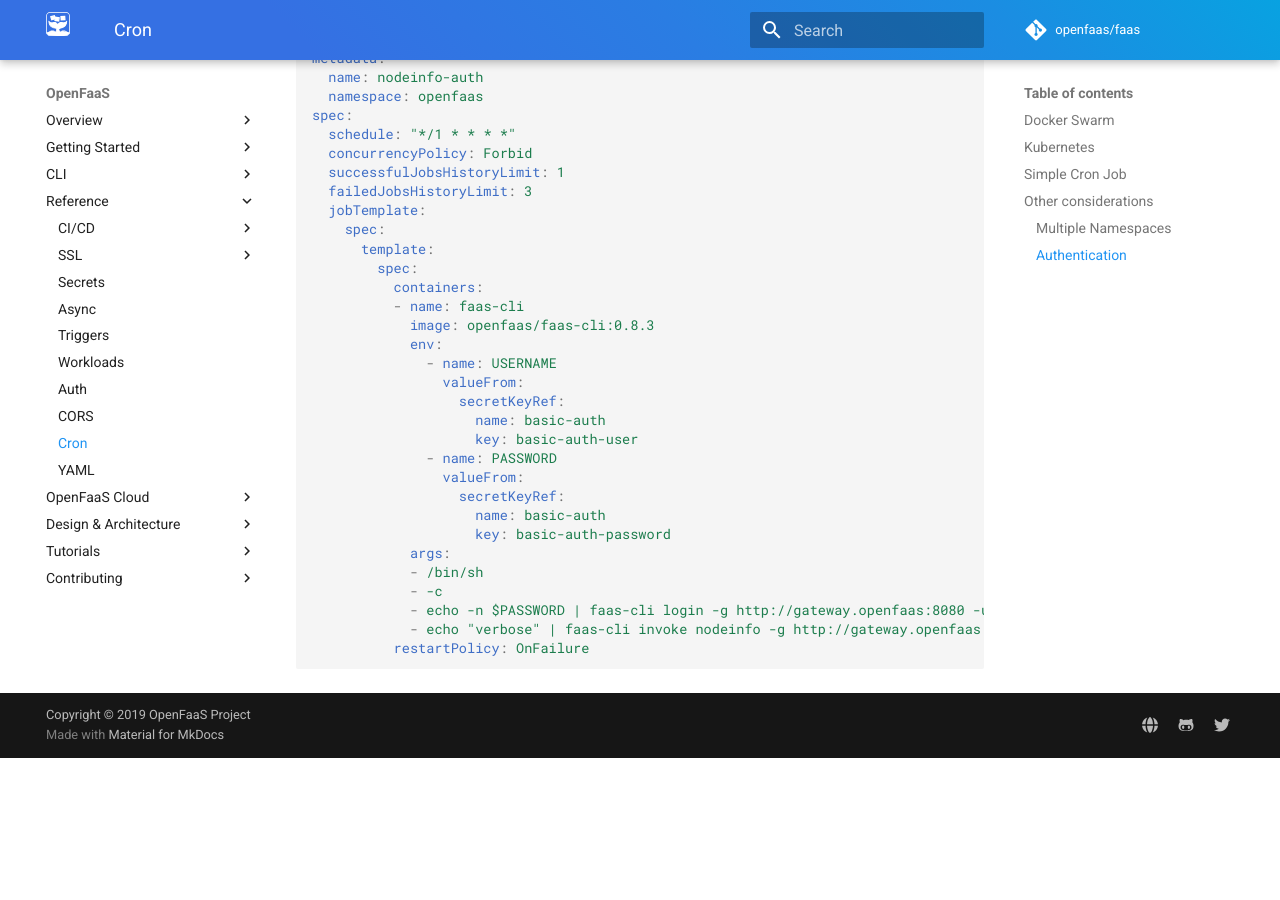
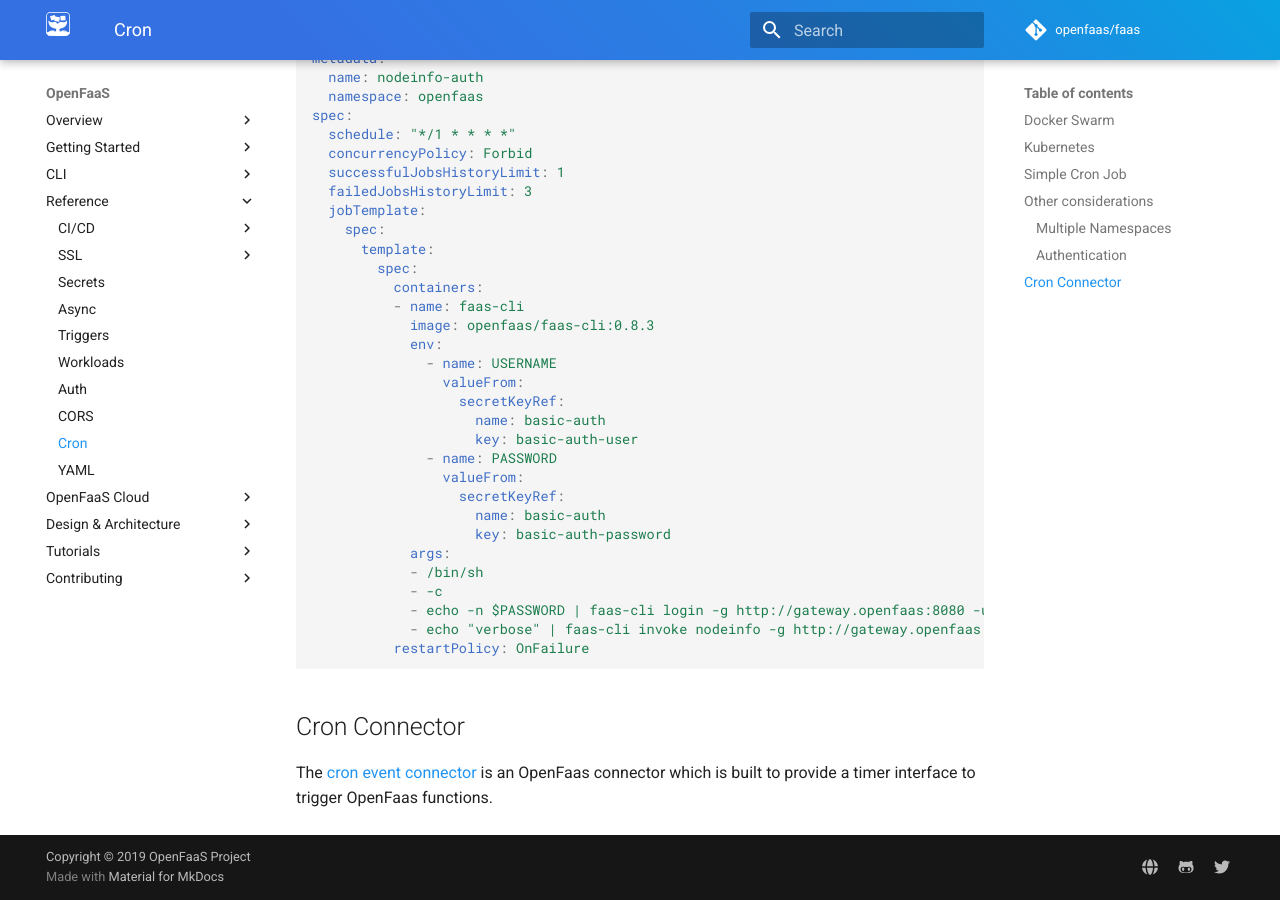
Before and after one commit to openfaas/docs, an MkDocs documentation site: the page built from docs/reference/cron.md, in a window 1280 px wide and 900 px high, scrolled down 3867 px. Built offline with MkDocs 1.6.1 and Material for MkDocs 9.7.7, drawn with Linux system fonts in a browser that asks for light colours; comment, search, counter and statistics services are not loaded; before the commit the page ends 4625 px from its top, so only the background shows below that.

Commit message:
Added cron connector
Signed-off-by: Rishabh Gupta <r.g.gupta@outlook.com>

```diff
--- a/docs/reference/cron.md
+++ b/docs/reference/cron.md
@@ -204,3 +204,7 @@ spec:
 [k8sjob]: https://kubernetes.io/docs/concepts/workloads/controllers/cron-jobs/ "Kuberenetes Jobs"
 [faasdeploy]: https://github.com/openfaas/faas-netes/tree/master/chart/openfaas#deploy-openfaas
 [nodeinfo]: https://github.com/openfaas/faas/tree/master/sample-functions/NodeInfo
+
+## Cron Connector
+
+The [cron event connector](https://github.com/zeerorg/cron-connector) is an OpenFaas connector which is built to provide a timer interface to trigger OpenFaas functions.
```
